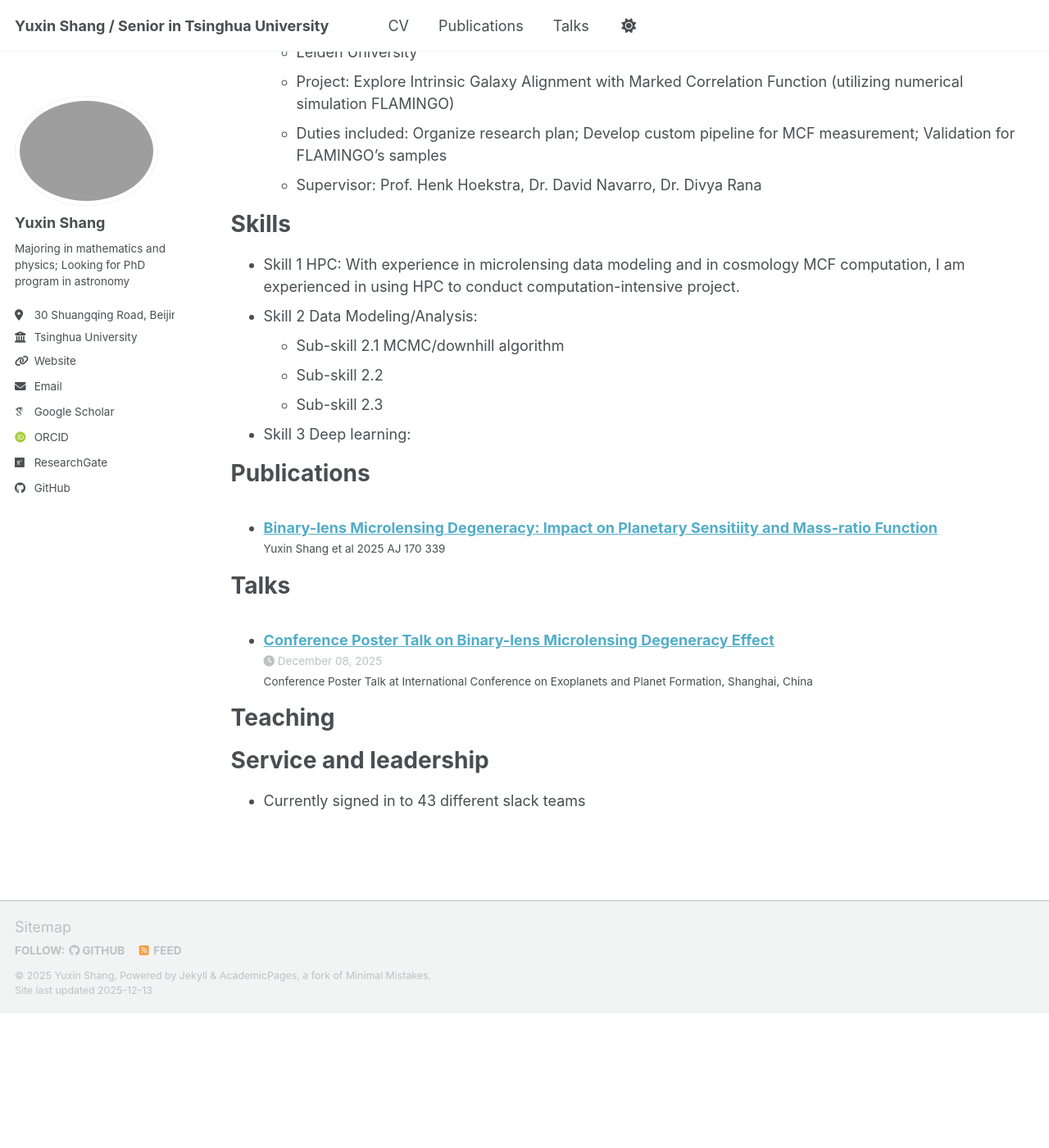
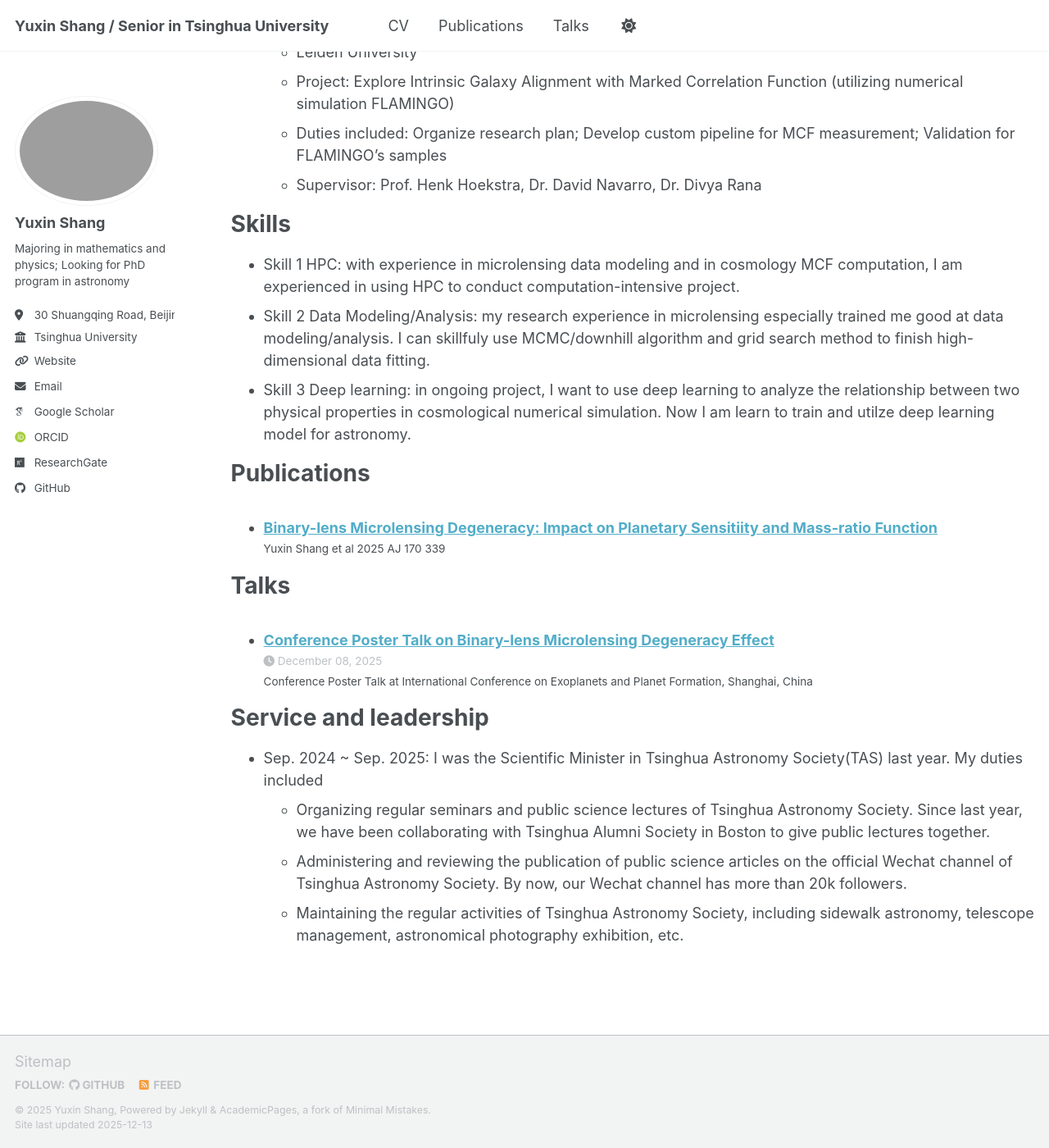
Before and after one commit to YuxinShang-thu/YuxinShang-thu.github.io, a Jekyll site: the page built from _pages/cv.md, in a window 1280 px wide and 1400 px high, scrolled down 663 px. Shown: the whole window at 82% size. Built offline with Jekyll 4.4.1, drawn with Linux system fonts in a browser that asks for light colours; some web fonts are replaced; a script bundle is joined from its source files by our own code; library files that are not in the unit come from our copies; before the commit the page ends 1899 px from its top, so only the background shows below that.

Commit message:
Revise CV skills and service sections
Updated skills section with more detailed descriptions and corrected grammar. Added information about service and leadership roles in Tsinghua Astronomy Society.

```diff
--- a/_pages/cv.md
+++ b/_pages/cv.md
@@ -35,12 +35,9 @@ Research experience
 
 Skills
 ======
-* Skill 1 HPC: With experience in microlensing data modeling and in cosmology MCF computation, I am experienced in using HPC to conduct computation-intensive project.
-* Skill 2 Data Modeling/Analysis:
-  * Sub-skill 2.1 MCMC/downhill algorithm
-  * Sub-skill 2.2
-  * Sub-skill 2.3
-* Skill 3 Deep learning:
+* Skill 1 HPC: with experience in microlensing data modeling and in cosmology MCF computation, I am experienced in using HPC to conduct computation-intensive project.
+* Skill 2 Data Modeling/Analysis: my research experience in microlensing especially trained me good at data modeling/analysis. I can skillfuly use MCMC/downhill algorithm and grid search method to finish high-dimensional data fitting.
+* Skill 3 Deep learning: in ongoing project, I want to use deep learning to analyze the relationship between two physical properties in cosmological numerical simulation. Now I am learn to train and utilze deep learning model for astronomy.
 
 Publications
 ======
@@ -54,12 +51,12 @@ Talks
     {% include archive-single-talk-cv.html  %}
   {% endfor %}</ul>
 
-Teaching
-======
-  <ul>{% for post in site.teaching reversed %}
-    {% include archive-single-cv.html %}
-  {% endfor %}</ul>
 
 Service and leadership
 ======
-* Currently signed in to 43 different slack teams
+* Sep. 2024 ~ Sep. 2025: I was the Scientific Minister in Tsinghua Astronomy Society(TAS) last year. My duties included
+  * Organizing regular seminars and public science lectures of Tsinghua Astronomy Society. Since last year, we have been collaborating with Tsinghua Alumni Society in Boston to give public lectures together.
+  * Administering and reviewing the publication of public science articles on the official Wechat channel of Tsinghua
+Astronomy Society. By now, our Wechat channel has more than 20k followers.
+  * Maintaining the regular activities of Tsinghua Astronomy Society, including sidewalk astronomy, telescope
+management, astronomical photography exhibition, etc.
```
